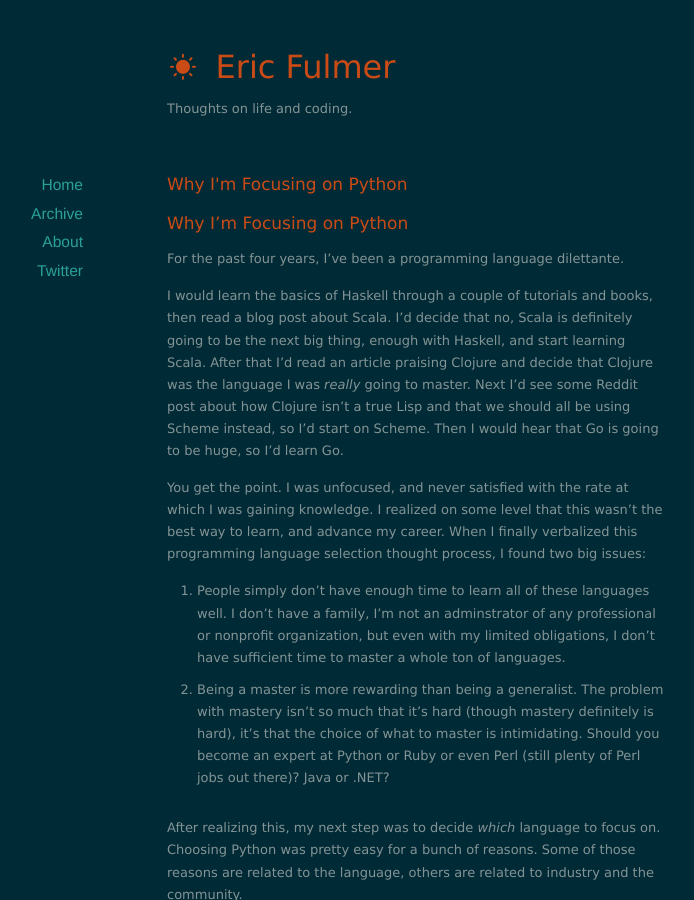
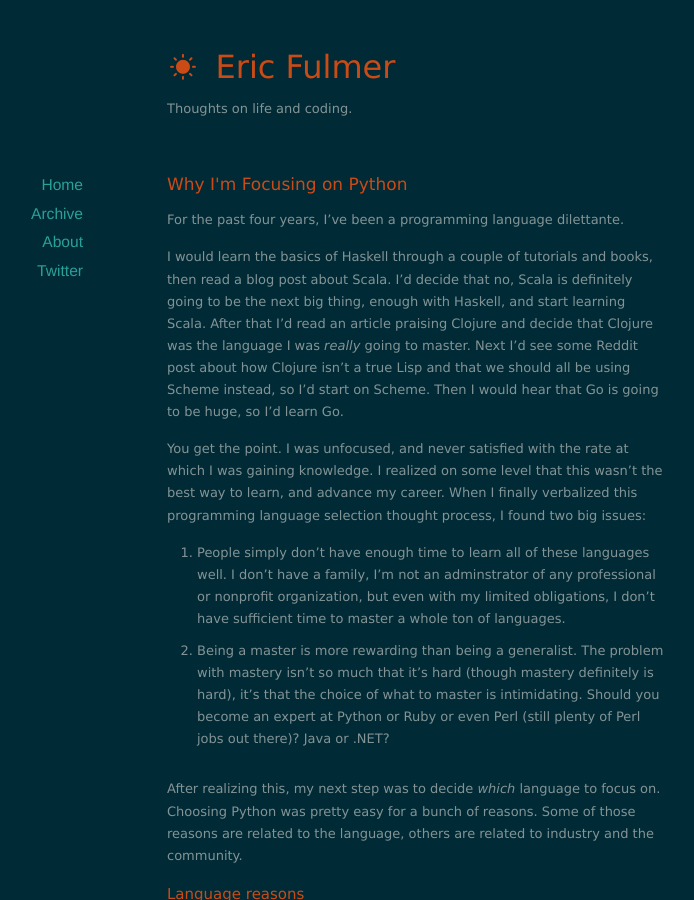
Before and after one commit to EFulmer/EFulmer.github.io, a Jekyll site: the page built from _posts/2016-07-31-python.markdown, in a window 1280 px wide and 900 px high. Shown: the whole window, without its empty margins (223-917 px from the left). Built offline with Jekyll 4.4.1, drawn with Linux system fonts in a browser that asks for light colours; nearby versions of some CDN libraries.

Commit message:
fixed title of python post showing up twice

```diff
--- a/_posts/2016-07-31-python.markdown
+++ b/_posts/2016-07-31-python.markdown
@@ -2,9 +2,6 @@
 layout: post
 title:	"Why I'm Focusing on Python"
 ---
-
-Why I'm Focusing on Python
-==========================
 
 For the past four years, I've been a programming language dilettante.
 
```
